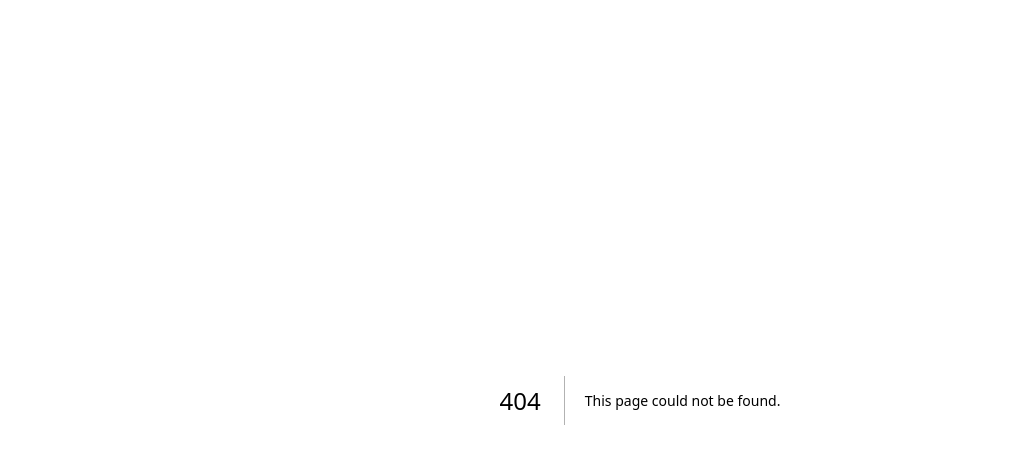
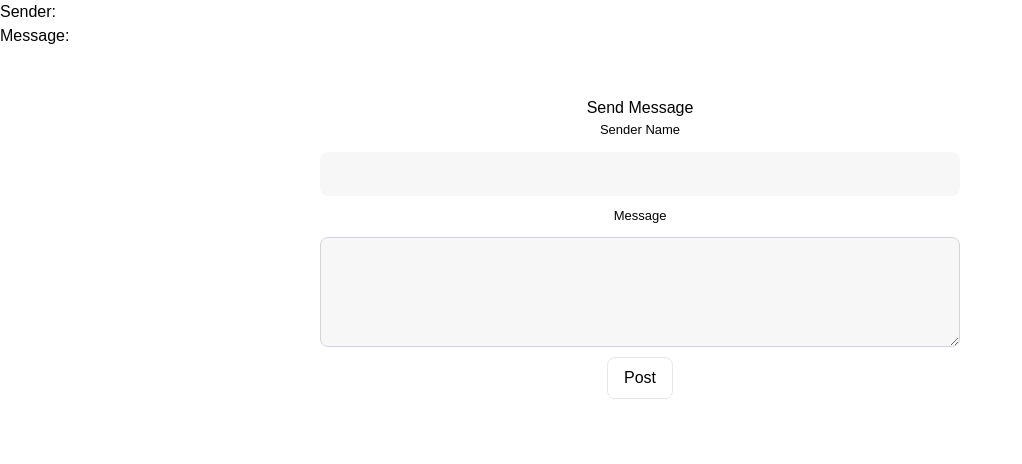
Before and after one commit to Abdulzeez403/lifeEase, a Next.js app: page /chat in a window 1280 px wide. Before the commit this address had no page. Shown: the top 464 px of the page, without its empty margins (0-1022 px from the left). Built offline with nearby package versions, Linux system fonts and the light colour scheme; no server answers.

Commit message:
[add] chat feature

```diff
--- a/src/components/input/TextInput.tsx
+++ b/src/components/input/TextInput.tsx
@@ -33,7 +33,7 @@ export const ApTextInput: React.FC<IProps> = ({
 
   return (
     <div
-      style={{ marginBottom: 10, display: "", flexDirection: "column" }}
+      style={{ marginBottom: 10, flexDirection: "column" }}
       className={containerClassName}
     >
       {label && <p className="text-[13px] text-dark mb-3">{label}</p>}
--- /dev/null
+++ b/src/module/chat/detail.tsx
@@ -0,0 +1,48 @@
+import ApButton from "@/components/button";
+import { ApTextInput } from "@/components/input/TextInput";
+import { Formik, Form } from "formik";
+import React from "react";
+import { io } from "socket.io-client";
+
+export const ChatBox = () => {
+  const handleSubmit = (values: any) => {
+    const socketClient = io("http://localhost:5000");
+    socketClient.on("connect", () => {
+      console.log(socketClient.connected, "connected");
+
+      socketClient.emit("sendMessage", {
+        sender: values.sender,
+        message: values.message,
+      });
+    });
+  };
+  return (
+    <div>
+      <Formik
+        initialValues={{ sender: "", message: "" }}
+        onSubmit={handleSubmit}
+      >
+        <Form className="text-center m-auto mt-12 w-[50%]">
+          <h1>Send Message</h1>
+          <ApTextInput
+            label="Sender Name"
+            type="text"
+            name="sender"
+            className="rounded-lg px-3 py-2"
+          />
+          <ApTextInput
+            label="Message"
+            type="textarea"
+            name="message"
+            className="rounded-lg px-3 py-1.5"
+          />
+          <ApButton
+            type="submit"
+            title="Post"
+            className="border rounded-lg px-4 py-2"
+          />
+        </Form>
+      </Formik>
+    </div>
+  );
+};
--- /dev/null
+++ b/src/module/chat/page.tsx
@@ -0,0 +1,32 @@
+import React, { useEffect, useState } from "react";
+import { io, Socket } from "socket.io-client";
+import { ChatBox } from "./detail";
+
+export const ChatPage = () => {
+  console.log("check");
+  const [message, setMessage] = useState<{ sender: string; message: string }>({
+    message: "",
+    sender: "",
+  });
+  useEffect(() => {
+    const socketClient = io("https://life-ease.onrender.com");
+    socketClient.on("connect", () => {
+      console.log(socketClient.connected, "connected");
+
+      socketClient.on("receiveMessage", (data) => {
+        console.log(data);
+        setMessage(data);
+      });
+    });
+  }, []);
+
+  return (
+    <div>
+      <div>
+        <h1>{`Sender: ${message.sender}`}</h1>
+        <p>{`Message: ${message.message}`}</p>
+      </div>
+      <ChatBox />
+    </div>
+  );
+};
--- /dev/null
+++ b/src/pages/chat.tsx
@@ -0,0 +1,8 @@
+import { ChatPage } from "@/module/chat/page";
+import React from "react";
+
+const Chat = () => {
+  return <ChatPage />;
+};
+
+export default Chat;
```
Also changed, not shown: 1 other file (tests, documents, lock files or other folders).
